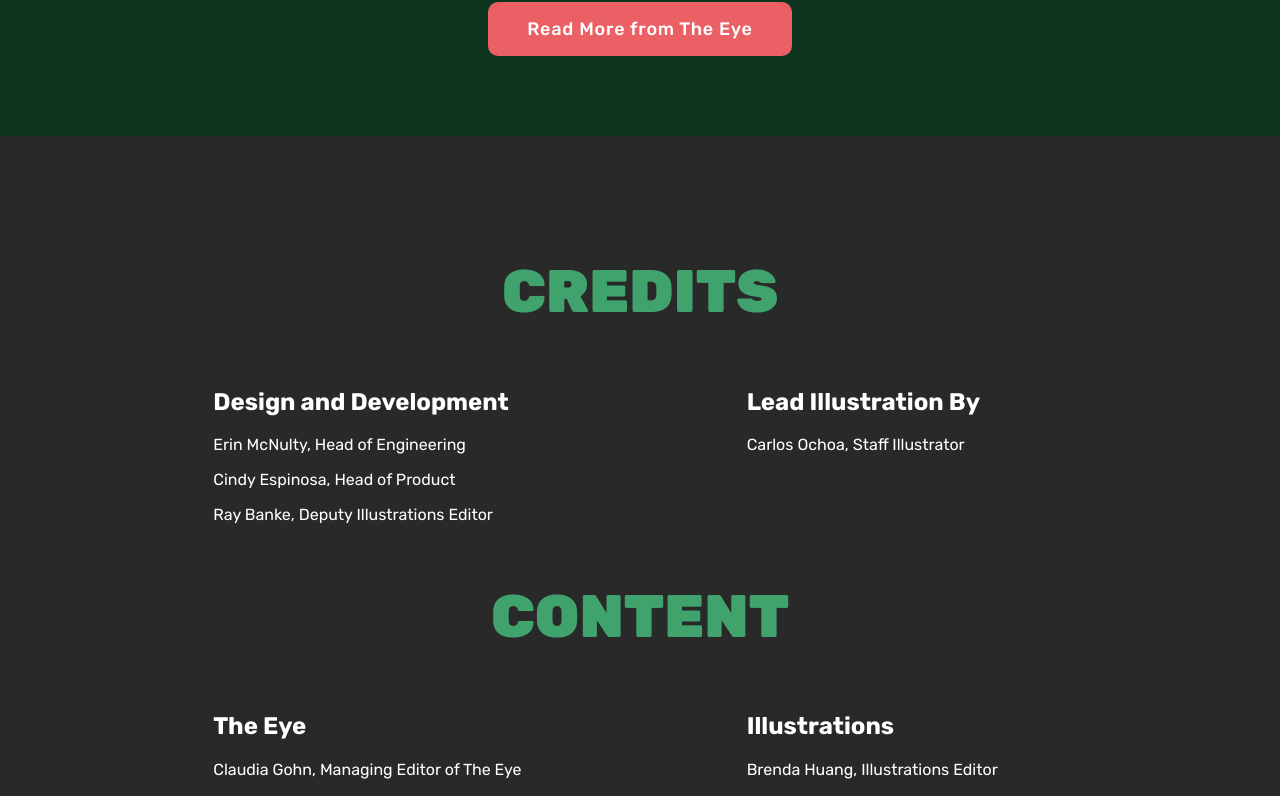
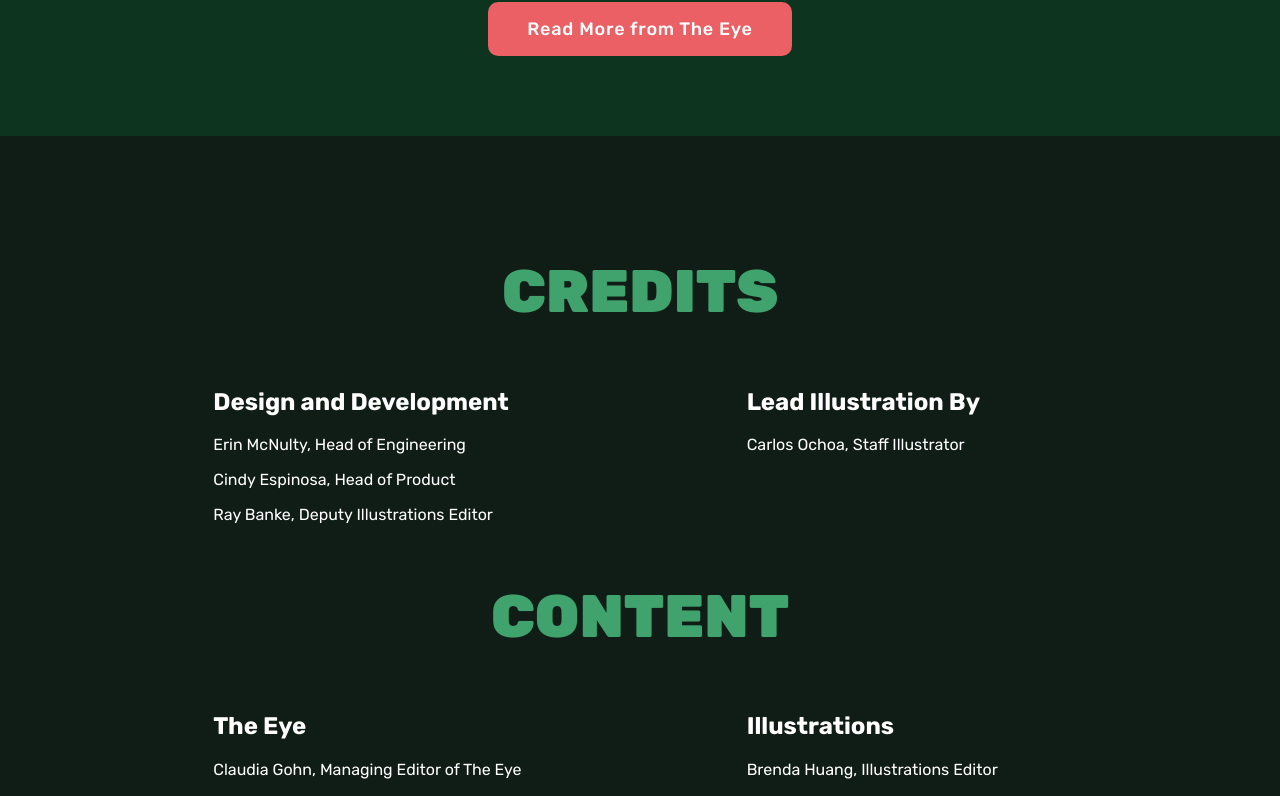
Before and after one commit to spectatorpublishing/pride-edition, a React (Create React App) app: page / in a window 1280 px wide. Shown: the part 3260-4056 px from the top of the page. Built offline with nearby package versions, Linux system fonts and the light colour scheme; a web font is replaced by a local one.

Commit message:
:green_heart: corrected green color

```diff
--- a/src/containers/Credits.jsx
+++ b/src/containers/Credits.jsx
@@ -3,8 +3,8 @@ import styled from 'styled-components';
 import { device } from '../device';
 
 const Wrapper = styled.div`
-    background: rgba(18, 18, 18, 0.9);
-    padding: 5rem 0rem;
+    /* Background Dark Green */
+    background: linear-gradient(0deg, rgba(18, 18, 18, 0.9), rgba(18, 18, 18, 0.9)), #00843E;    padding: 5rem 0rem;
     margin: 0;
 
     h1 {
--- a/src/containers/FirstFold.jsx
+++ b/src/containers/FirstFold.jsx
@@ -5,7 +5,8 @@ import { articleData } from '../data/articles';
 import { device } from '../device';
 
 const Main = styled.div`
-    background: rgba(18, 18, 18, 0.9);
+    /* Background Dark Green */
+    background: linear-gradient(0deg, rgba(18, 18, 18, 0.9), rgba(18, 18, 18, 0.9)), #00843E;
 `;
 
 const Wrapper = styled.div`
```
